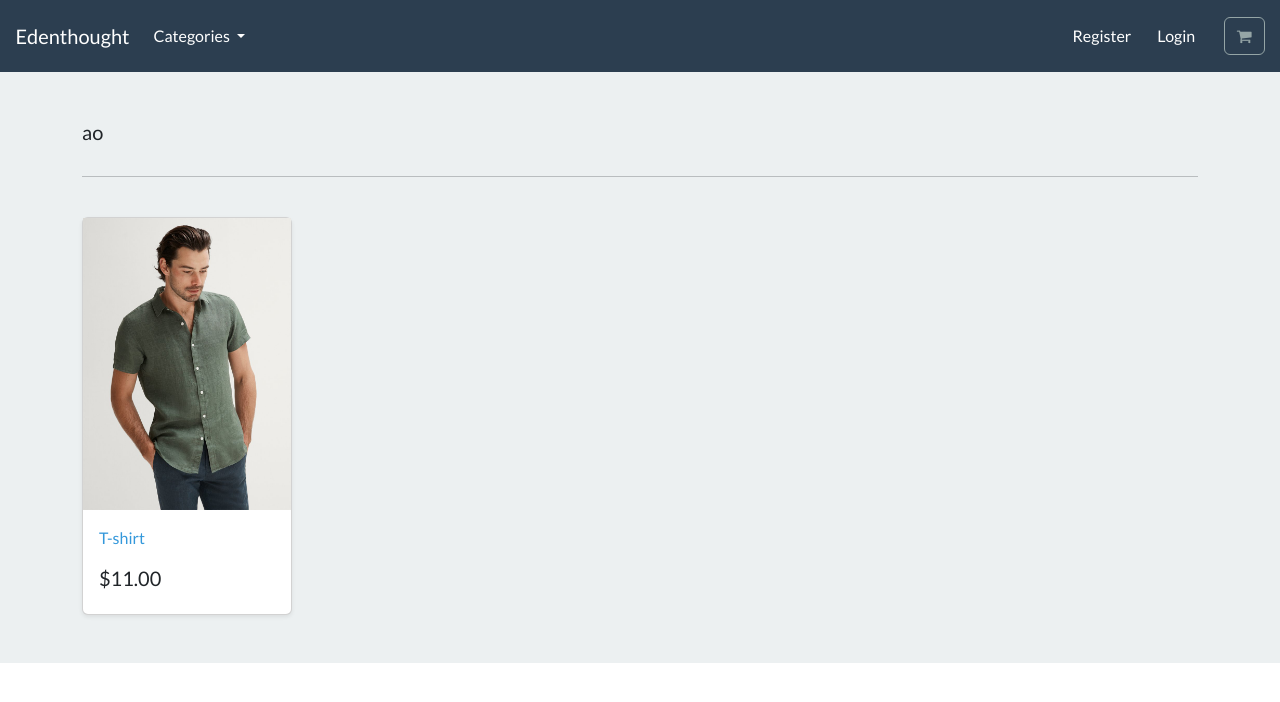
After one commit to tantd2203/PythonWebApplication, a Django app: a page that uses ecommerce/store/templates/store/base.html in a window 1280 px wide. The commit adds this page. Shown: the top 702 px of the page. Run offline with Django 4.2, Linux system fonts and the light colour scheme; data comes from the database, SQL or seed files in the repository; some libraries are stand-ins or nearby versions.

Commit message:
final section

```diff
--- a/ecommerce/store/models.py
+++ b/ecommerce/store/models.py
@@ -1,4 +1,6 @@
 from django.db import models
+# r
+from django.urls import reverse
 
 # Create your models here.
 
@@ -15,6 +17,11 @@ class Category(models.Model):
     #Category 1, Category 2
     def __str__(self):
         return  self.name
+
+
+    def get_absolute_url(self):
+
+        return reverse('list-category', args=[self.slug])
 
 class Product(models.Model):
 
@@ -34,10 +41,16 @@ class Product(models.Model):
 
     image = models.ImageField(upload_to='images/')
 
-class Meta:
-        verbose_name_plural ='products'
+    class Meta:
+            verbose_name_plural ='products'
 
 
 #product
-def __str__(self):
-     return self.title
+    def __str__(self):
+
+        return self.title
+
+
+    def get_absolute_url(self):
+
+        return reverse('product-info', args=[self.slug])
--- a/ecommerce/store/templates/store/base.html
+++ b/ecommerce/store/templates/store/base.html
@@ -92,7 +92,7 @@
                         </li>
 
                         {% for category in all_categories%}
-                        <a class="dropdown-item" > {{category.name}} </a>
+                        <a class="dropdown-item" href={{category.get_absolute_url}} > {{category.name}} </a>
 
                         {%endfor%}
 
--- /dev/null
+++ b/ecommerce/store/templates/store/list-category.html
@@ -0,0 +1,52 @@
+{% extends "./base.html" %}
+
+{% load static %}
+
+
+{% block content %}
+
+
+<main>
+
+  <div class="album py-5 bg-light">
+    <div class="container">
+
+      <div class="pb-3 h5"> {{category.name}}</div>
+
+
+      <hr>
+
+      <br>
+
+
+      <div class="row row-cols-1 row-cols-sm-2 row-cols-md-5 g-3">
+        {% for product in products%}
+        <!-- for product in products -->
+
+        <div class="col">
+          <div class="card shadow-sm">
+
+          <img class="img-fluid" alt="Responsive image" src="{{product.image.url}}">
+
+            <div class="card-body">
+              <p class="card-text">
+
+                <a class="text-info text-decoration-none" href="{{product.get_absolute_url}}"> {{product.title | capfirst}}</a>
+              </p>
+              <div class="d-flex justify-content-between align-items-center">
+                <h5> ${{product.price}}</h5>
+              </div>
+            </div>
+          </div>
+        </div>
+ {% endfor %}
+        <!-- end for -->
+
+      </div>
+    </div>
+  </div>
+
+
+</main>
+
+{% endblock %}
--- a/ecommerce/store/templates/store/store.html
+++ b/ecommerce/store/templates/store/store.html
@@ -70,7 +70,7 @@
 
                 <p class="card-text">
 
-                  <a class="text-info text-decoration-none" href=""> {{product.title | capfirst}}</a>
+                  <a class="text-info text-decoration-none" href="{{product.get_absolute_url}}"> {{product.title | capfirst}}</a>
 
                 </p>
 
--- a/ecommerce/store/urls.py
+++ b/ecommerce/store/urls.py
@@ -6,6 +6,9 @@ urlpatterns = [
 
     path('', views.store, name='store'),
 
-    path('product/<slug:slug>/', views.product_info, name='product-info'),
+    path('product/<slug:product_slug>/', views.product_info, name='product-info'),
+
+    path('search/<slug:category_slug>/', views.list_category, name='list-category'),
+
 
 ]
--- a/ecommerce/store/views.py
+++ b/ecommerce/store/views.py
@@ -21,10 +21,22 @@ def categories(request):
 
   return {'all_categories': all_categories}
 
+
+def list_category(request,category_slug=None):
+
+  category = get_object_or_404(Category,slug=category_slug)
+
+  products = Product.objects.filter (category= category)
+
+  return render (request,'store/list-category.html',{'category' : category, 'products' : products})
+
+
+
+
 # Product describe
-def product_info(request, slug):
+def product_info(request, product_slug):
 
-  product = get_object_or_404(Product, slug= slug)
+  product = get_object_or_404(Product, slug= product_slug)
 
   context = {'product' : product}
 
```
